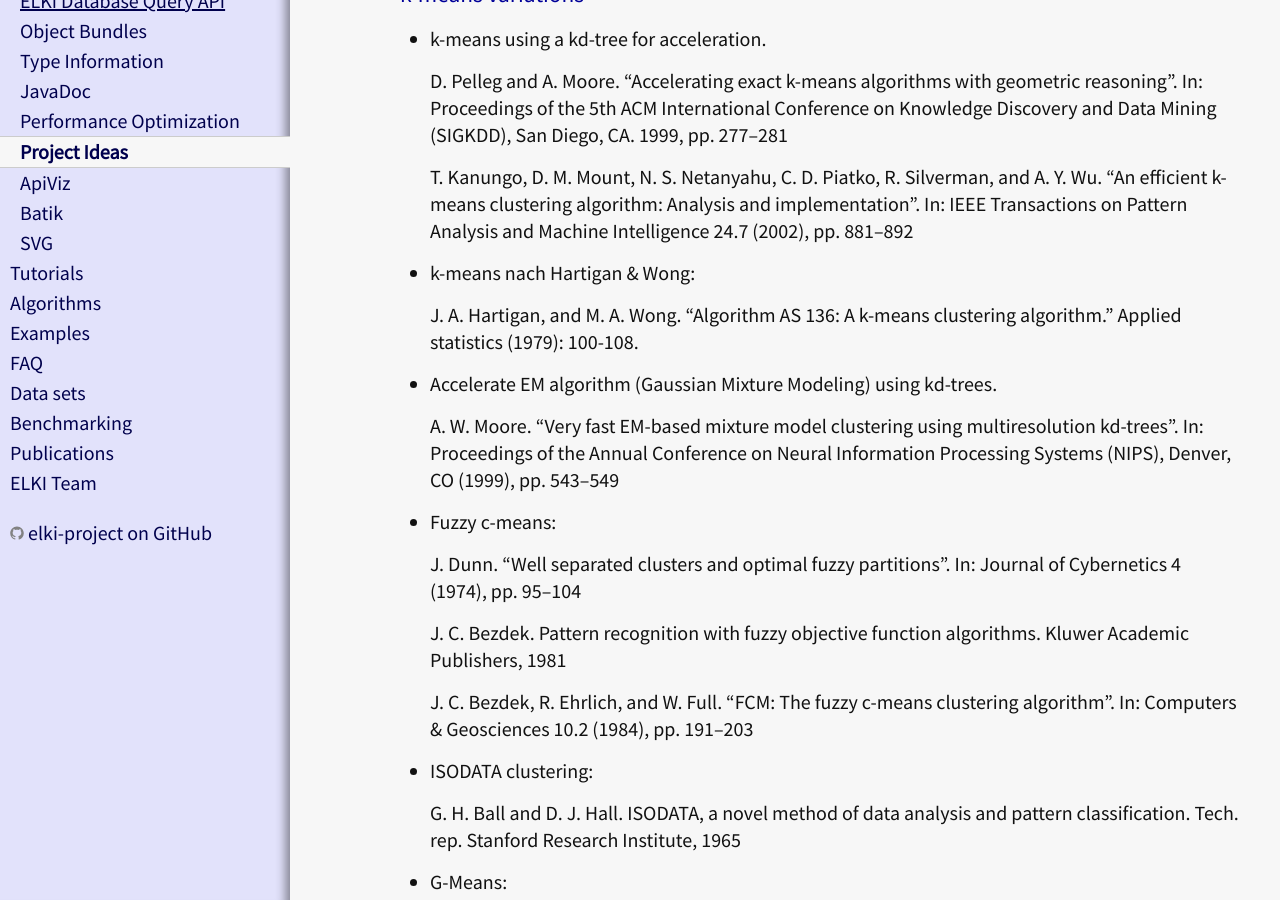
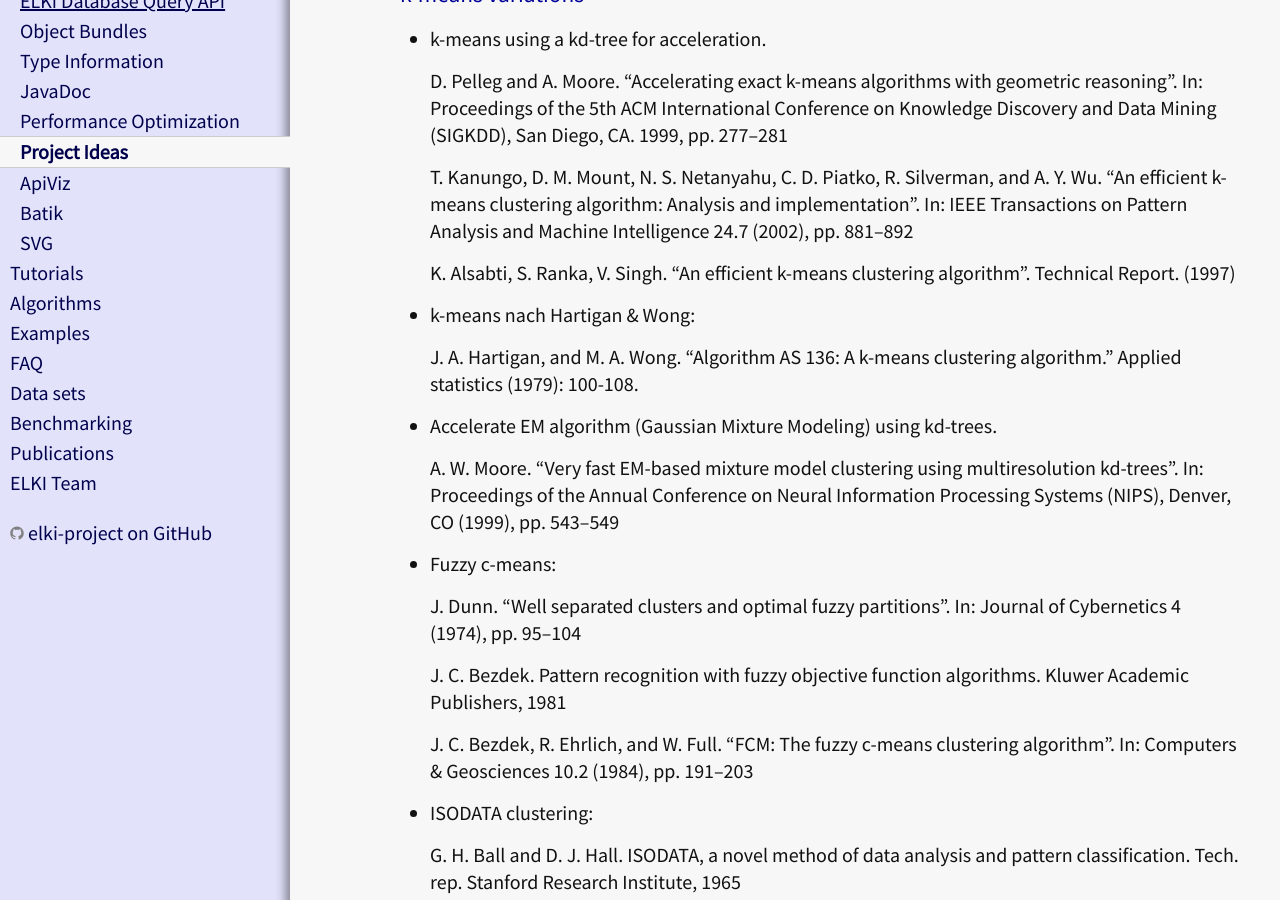
Before and after one commit to elki-project/elki-project.github.io, a Jekyll site: the page built from dev/projectideas.md, in a window 1280 px wide and 900 px high, scrolled down 468 px. Built offline with Jekyll 4.4.1, drawn with Linux system fonts in a browser that asks for light colours.

Commit message:
another earlier kd-tree-k-means paper

```diff
--- a/dev/projectideas.md
+++ b/dev/projectideas.md
@@ -28,6 +28,8 @@ The following list are project ideas for *students that want to get started* wit
   D. Pelleg and A. Moore. “Accelerating exact k-means algorithms with geometric reasoning”. In: Proceedings of the 5th ACM International Conference on Knowledge Discovery and Data Mining (SIGKDD), San Diego, CA. 1999, pp. 277–281
 
   T. Kanungo, D. M. Mount, N. S. Netanyahu, C. D. Piatko, R. Silverman, and A. Y. Wu. “An efficient k-means clustering algorithm: Analysis and implementation”. In: IEEE Transactions on Pattern Analysis and Machine Intelligence 24.7 (2002), pp. 881–892
+
+  K. Alsabti, S. Ranka, V. Singh. "An efficient k-means clustering algorithm". Technical Report. (1997)
 
 - k-means nach Hartigan & Wong:
 
```
